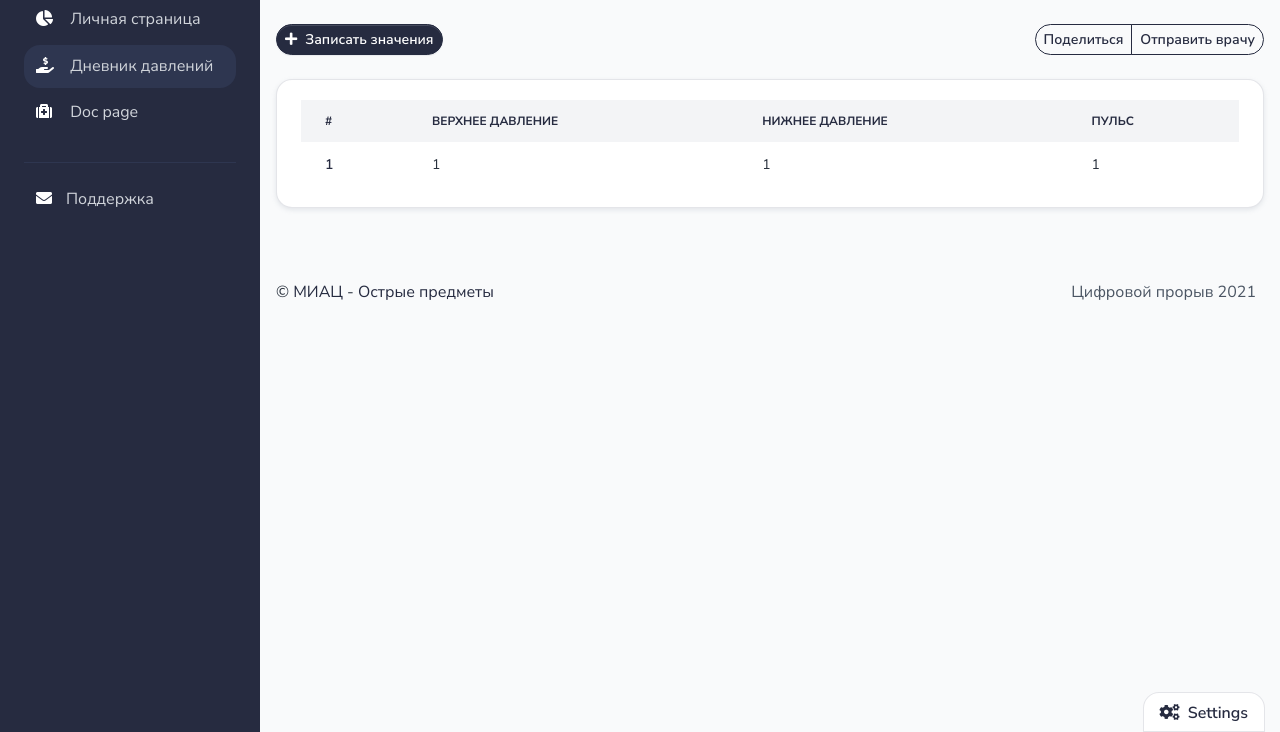
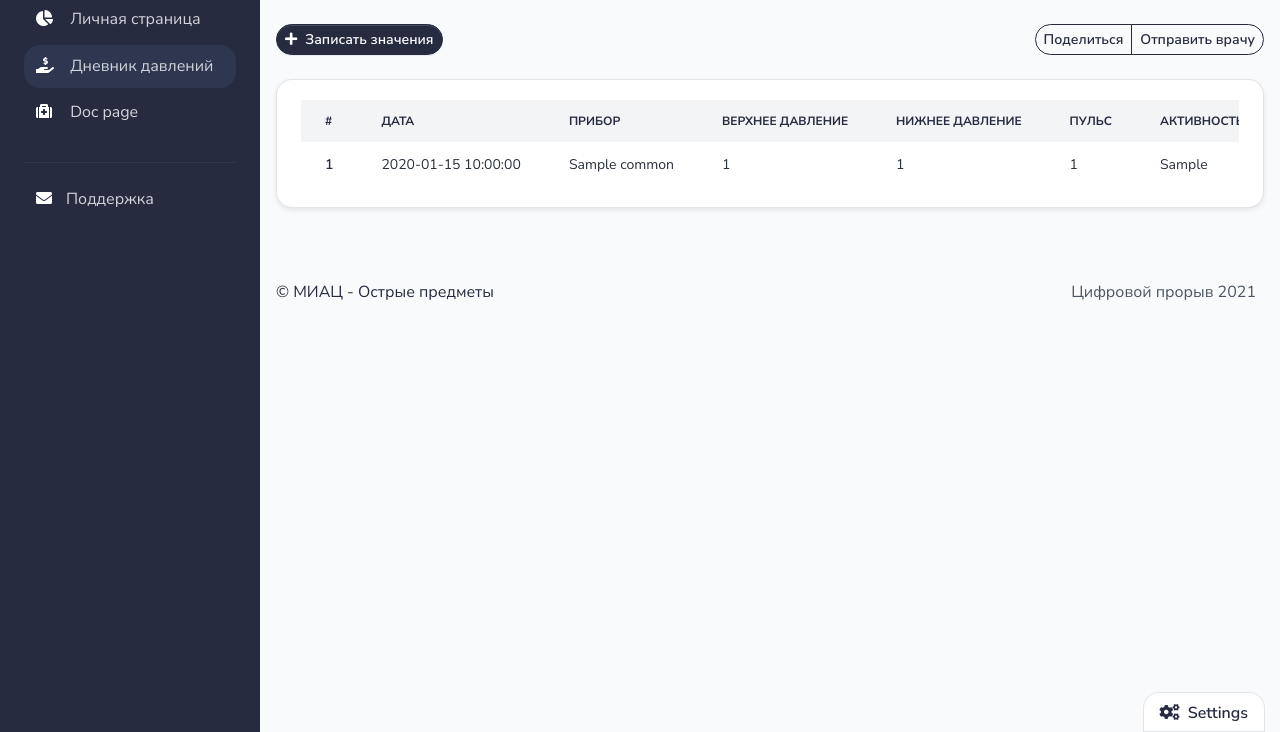
Before and after one commit to Sharp-Objects/dashboard, a Flask app: page /transactions in a window 1280 px wide. Shown: the part 68-800 px from the top of the page. Run offline with Flask 2, Linux system fonts and the light colour scheme; a user stored in the database is signed in; tables that the repository leaves empty hold one stand-in row (values such as "Sample post"); some libraries are stand-ins or nearby versions.

Commit message:
[no task] updating view of journal

```diff
--- a/app/patient/routes.py
+++ b/app/patient/routes.py
@@ -52,8 +52,8 @@ def dashboard():
 @blueprint.route('/transactions')
 @login_required
 def transactions():
-    indications = db.session.query(Indications).order_by(Indications.id.asc()).all()
-    return render_template('transactions.html', segment='transactions', indications=indications)
+    common = db.session.query(Common).order_by(Common.id.asc()).all()
+    return render_template('transactions.html', segment='transactions', common=common)
 
 
 @blueprint.route('/<template>')
--- a/app/patient/templates/transactions.html
+++ b/app/patient/templates/transactions.html
@@ -35,41 +35,24 @@
                     <thead class="thead-light">
                     <tr>
                         <th class="border-0">#</th>
+                        <th class="border-0">Дата</th>
+                        <th class="border-0">Прибор</th>
                         <th class="border-0">Верхнее давление</th>
                         <th class="border-0">Нижнее давление</th>
                         <th class="border-0">Пульс</th>
+                        <th class="border-0">Активность</th>
                     </tr>
                     </thead>
                     <tbody>
-                    {% for indicate in indications %}
+                    {% for com in common %}
                         <tr>
-                            <td class="border-0"><a href="#" class="text-primary fw-bold">{{ indicate.id }}</a></td>
-                            <td class="border-0">
-                                {{ indicate.top_pressure }}
-                            </td>
-                            <td class="border-0">
-                                {{ indicate.bottom_pressure }}
-                            </td>
-                            <td class="border-0">
-                                {{ indicate.pulse }}
-                            </td>
-                            {#                        <td class="border-0">#}
-                            {#                            <div class="row d-flex align-items-center">#}
-                            {#                                <div class="col-12 col-xl-2 px-0">#}
-                            {#                                    <div class="small fw-bold">51%</div>#}
-                            {#                                </div>#}
-                            {#                                <div class="col-12 col-xl-10 px-0 px-xl-1">#}
-                            {#                                    <div class="progress progress-lg mb-0">#}
-                            {#                                        <div class="progress-bar bg-dark" role="progressbar" aria-valuenow="51"#}
-                            {#                                             aria-valuemin="0" aria-valuemax="100" style="width: 51%;"></div>#}
-                            {#                                    </div>#}
-                            {#                                </div>#}
-                            {#                            </div>#}
-                            {#                        </td>#}
-                            {#                        <td class="border-0 text-success">#}
-                            {#                            <span class="fas fa-angle-up"></span>#}
-                            {#                            <span class="fw-bold">2.45%</span>#}
-                            {#                        </td>#}
+                            <td class="border-0"><a href="#" class="text-primary fw-bold">{{ com.id }}</a></td>
+                            <td class="border-0"> {{ com.date }} </td>
+                            <td class="border-0"> {{ com.model_name }} </td>
+                            <td class="border-0"> {{ com.high_value }} </td>
+                            <td class="border-0"> {{ com.low_value }} </td>
+                            <td class="border-0"> {{ com.pulse }} </td>
+                            <td class="border-0"> {{ com.activity }} </td>
                         </tr>
                     {% endfor %}
                     </tbody>
```
